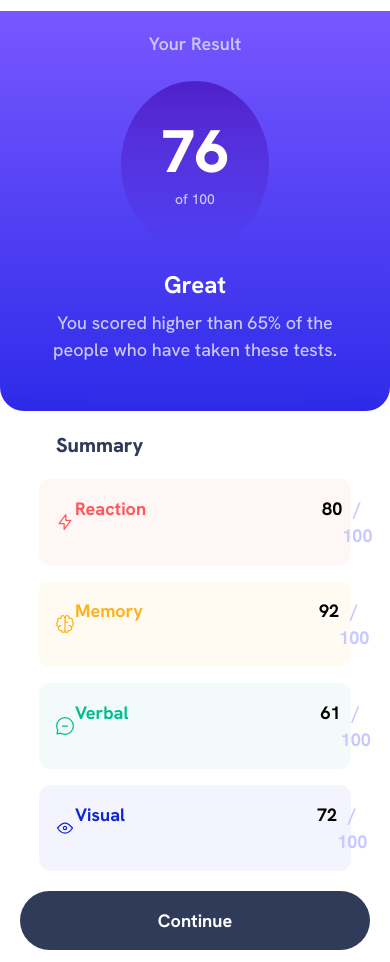
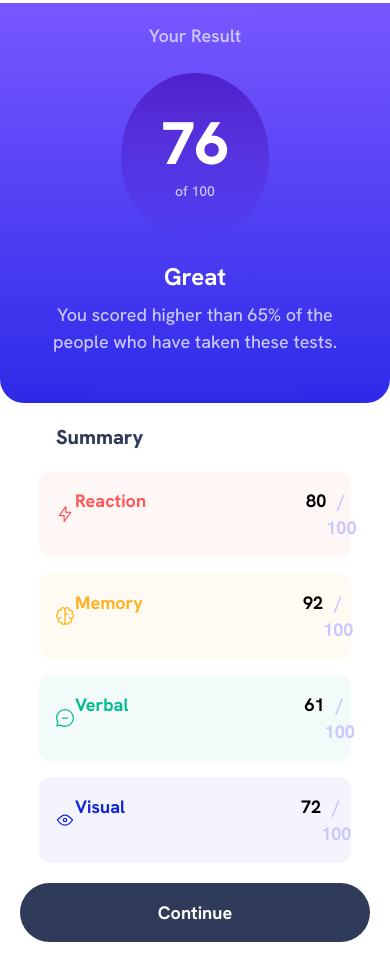
Before and after one commit to kalebemax/results-summary-component-main, a plain HTML site: page index.html in a window 390 px wide. Drawn offline with nearby package versions, Linux system fonts and the light colour scheme.

Commit message:
html updated

```diff
--- a/index.html
+++ b/index.html
@@ -25,7 +25,6 @@
     <style>
       body {
         font-family: "Hanken Grotesk", sans-serif;
-        color: #303b5a;
       }
     </style>
   </head>
@@ -33,7 +32,8 @@
     class="text-[18px] flex flex-col sm:flex-row justify-center items-center h-screen w-screen p-0 m-0 box-border text-center text-[#c8c7ff]"
   >
     <main class="flex flex-col sm:flex-row sm:justify-center sm:items-center">
-      <div class="flex flex-col justify-center items-center bg-gradient-to-b from-[#7857ff] to-[#2e2be9] rounded-b-3xl sm:rounded-3xl h-[400px] sm:h-[500px] mt-32 sm:mt-0 w-screen sm:w-[350px] font-medium">
+      <!-- Result div -->
+      <div class="flex flex-col justify-center items-center bg-gradient-to-b from-[#7857ff] to-[#2e2be9] rounded-b-3xl sm:rounded-3xl h-[400px] sm:h-[500px] mt-28 sm:mt-0 w-screen sm:w-[350px] font-medium">
         <h1 class="font-semibold sm:text-2xl sm:mt-5">Your Result</h1>
         <div class="rounded-[100%] p-10 sm:p-16 mt-6 bg-gradient-to-b from-[#4e21ca] to-[#2421ca00]">
           <p class=" text-6xl text-white font-extrabold">76</p>
@@ -44,21 +44,21 @@
           You scored higher than 65% of the people who have taken these tests.
         </p>
       </div>
-
+      <!-- Summary div -->
       <div class="flex flex-col justify-center items-center font-bold sm
       shadow-2xl sm:rounded-r-3xl sm:p-5 sm:h-[500px]">
       <h3 class="text-[#303b5a] font-extrabold pl-14 sm:pl-3 mt-5 sm:mt-0 mb-3 text-xl sm:text-2xl self-start">Summary</h3>
         <div class="bg-[#FFF6F6] rounded-xl w-[80%] sm:w-80 m-2 p-4 flex justify-between">
-          <img src="images/icon-reaction.svg" alt="icon-reaction"> <p class="text-[#ff5757]">Reaction</p> <p class="text-black ml-44 sm:ml-20">80</p> / 100
+          <img src="images/icon-reaction.svg" alt="icon-reaction"> <p class="text-[#ff5757]">Reaction</p> <p class="text-black ml-40 sm:ml-20">80</p> / 100
         </div>
         <div class="bg-[#FFFBF3] rounded-xl w-[80%] sm:w-80 m-2 flex justify-between p-4">
-          <img src="images/icon-memory.svg" alt="icon-memory"> <p class="text-[#ffb01f]">Memory</p> <p class="text-black ml-44 sm:ml-20">92</p> / 100
+          <img src="images/icon-memory.svg" alt="icon-memory"> <p class="text-[#ffb01f]">Memory</p> <p class="text-black ml-40 sm:ml-20">92</p> / 100
         </div>
         <div class="bg-[#F2FBF9] rounded-xl w-[80%] sm:w-80 m-2 flex justify-between p-4">
-          <img src="images/icon-verbal.svg" alt="icon-verbal"> <p class="text-[#00bd91]">Verbal</p> <p class="text-black ml-48 sm:ml-24">61</p> / 100
+          <img src="images/icon-verbal.svg" alt="icon-verbal"> <p class="text-[#00bd91]">Verbal</p> <p class="text-black ml-44 sm:ml-24">61</p> / 100
         </div>
         <div class="bg-[#F3F4FD] rounded-xl w-[80%] sm:w-80 m-2 flex justify-between p-4">
-          <img src="images/icon-visual.svg" alt="icon-visual"> <p class="text-[#1125d4]">Visual</p> <p class="text-black ml-48 sm:ml-24">72</p> / 100
+          <img src="images/icon-visual.svg" alt="icon-visual"> <p class="text-[#1125d4]">Visual</p> <p class="text-black ml-44 sm:ml-24">72</p> / 100
         </div>
         <button class="bg-[#303b5a] hover:bg-[#4E21CA] active:opacity-70 transition-all text-white m-3 sm:mt-8 rounded-full p-4 w-[350px] sm:w-80">Continue</button>
       </div>
```
